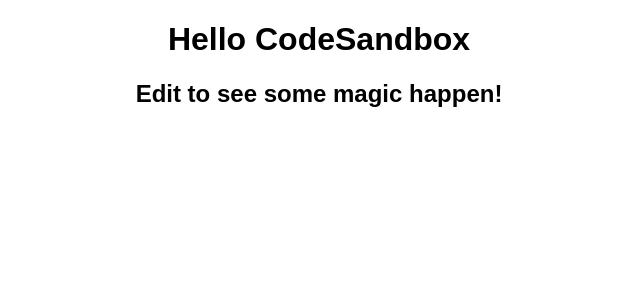
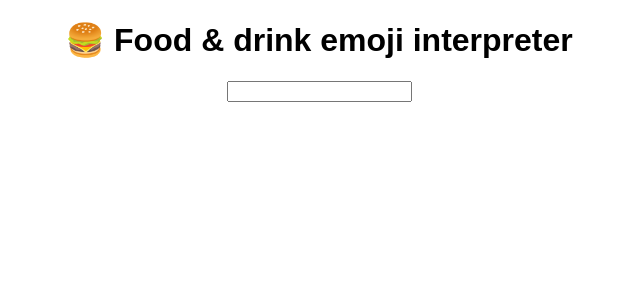
Before and after one commit to SK02K1/food-and-drink-emoji-interpreter, a React (Create React App) app: page / in a window 1280 px wide. Shown: the top 300 px of the page, without its empty margins (321-961 px from the left). Built offline with nearby package versions, Linux system fonts and the light colour scheme.

Commit message:
input field wiring done

```diff
--- a/src/App.js
+++ b/src/App.js
@@ -1,10 +1,25 @@
+import { useState } from "react";
 import "./styles.css";
 
 export default function App() {
+  // hooks
+  const [userInput, setUserInput] = useState("");
+  // functions
+  const inputChangeHandler = (event) => {
+    setUserInput(event.target.value);
+  };
+  // main rendrer
   return (
     <div className="App">
-      <h1>Hello CodeSandbox</h1>
-      <h2>Edit to see some magic happen!</h2>
+      <h1>
+        {" "}
+        <span role="img" aria-label="burger-emoji">
+          🍔
+        </span>{" "}
+        Food & drink emoji interpreter
+      </h1>
+      <input onChange={inputChangeHandler} type="text" />
+      <p>{userInput}</p>
     </div>
   );
 }
```
